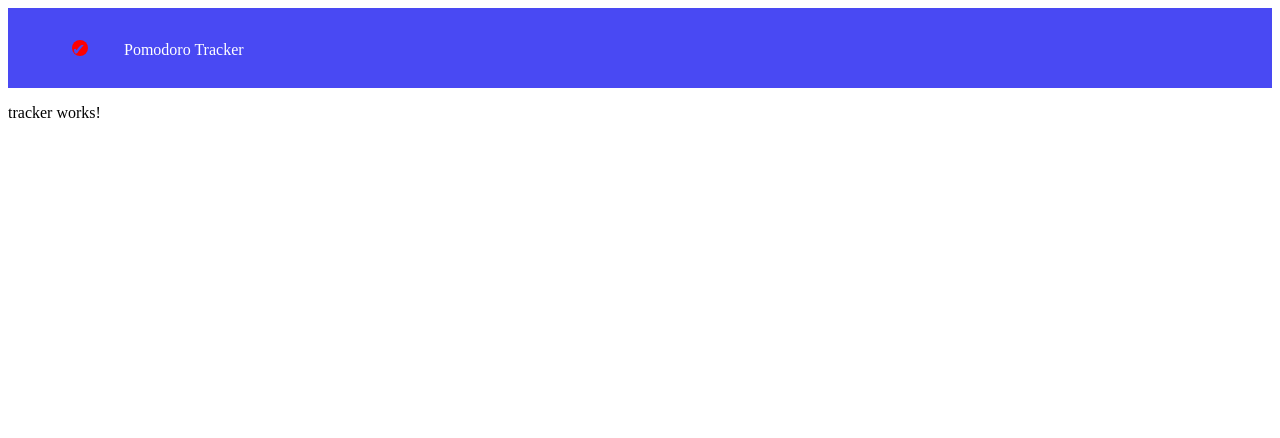
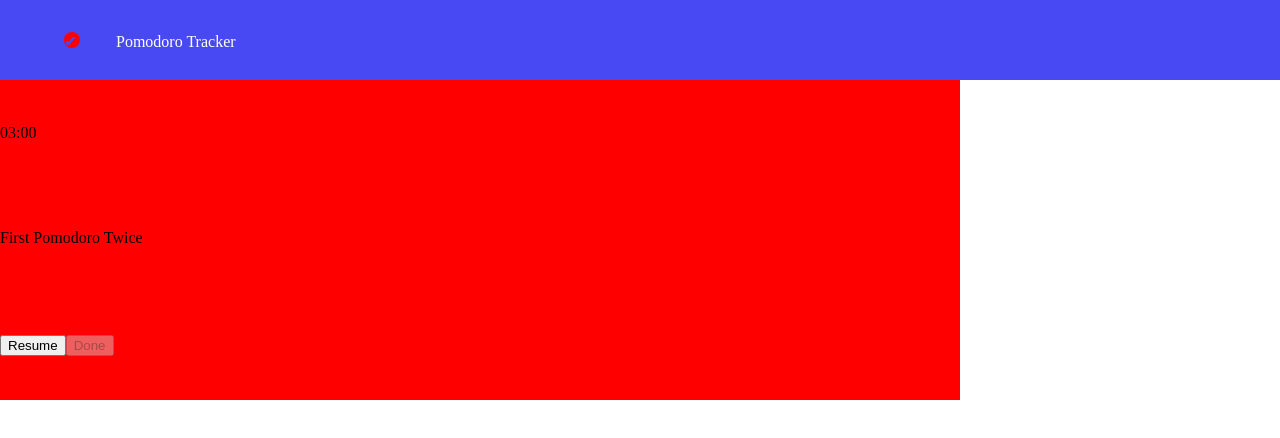
Before and after one commit to SergioMartinezCid/The-Odin-Project-Practice, an Angular app in the folder pomodoro-tracker/: page / in a window 1280 px wide. Shown: the top 438 px of the page. Built offline with nearby package versions, Linux system fonts and the light colour scheme.

Commit message:
Implement basic interface for using the clock

```diff
--- a/pomodoro-tracker/src/app/pomodoro.service.ts
+++ b/pomodoro-tracker/src/app/pomodoro.service.ts
@@ -3,15 +3,18 @@ import { Clock } from 'src/domain/Clock';
 import { CompletedPomodoro } from 'src/domain/CompletedPomodoro';
 import { Pomodoro } from 'src/domain/Pomodoro';
 import { Scheme } from 'src/domain/Scheme';
+import { Observer } from 'src/domain/Observer';
 
 @Injectable({
   providedIn: 'root'
 })
 export class PomodoroService implements Observer{
 
-  addedPomodoros = new Array<Pomodoro>();
+  // addedPomodoros = new Array<Pomodoro>();
   completedPomodoros = new Array<CompletedPomodoro>();
-  createdSchemes = [new Scheme(25 * 60, 5 * 60, 15 * 60, 4)];
+  // createdSchemes = [new Scheme(25 * 60, 5 * 60, 15 * 60, 4)];
+  addedPomodoros = [new Pomodoro('c1', 'First Pomodoro Twice', 2), new Pomodoro('c2', 'Second Pomodoro Thrice', 3)];
+  createdSchemes = [new Scheme(3 * 60, 1 * 60, 2 * 60, 3)];
   clock = new Clock(this.createdSchemes[0], this.addedPomodoros, this.completedPomodoros);
   currentTime = this.clock.getCurrentTime();
   isBreak = this.clock.scheme.isPeriodBreak();
--- a/pomodoro-tracker/src/app/tracker-clock/tracker-clock.component.css
+++ b/pomodoro-tracker/src/app/tracker-clock/tracker-clock.component.css
@@ -0,0 +1,17 @@
+.pomodoro-clock{
+    width: 60rem;
+    height: 20rem;
+
+    display: flex;
+    flex-direction: column;
+    justify-content: space-around;
+    align-content: center;
+}
+
+.noBreak{
+    background-color: red;
+}
+
+.break{
+    background-color: green;
+}
--- a/pomodoro-tracker/src/app/tracker-clock/tracker-clock.component.html
+++ b/pomodoro-tracker/src/app/tracker-clock/tracker-clock.component.html
@@ -1 +1,18 @@
-<p>tracker-clock works!</p>
+<div class="pomodoro-clock" [ngClass]="pomodoroService.isBreak ? 'break' : 'noBreak'">
+    <span>{{ Math.floor(pomodoroService.currentTime / 60) | number:'2.0-0' }}:{{ pomodoroService.currentTime % 60 | number:'2.0-0'}}</span>
+    <span>{{ pomodoroService.currentTitle }}</span>
+
+    <span *ngIf="pomodoroService.isPaused">
+        <button (click)="pomodoroService.clock.resume()">Resume</button>
+        <button (click)="pomodoroService.clock.done()" [disabled]="!pomodoroService.isBreak &&
+            pomodoroService.currentTime === pomodoroService.clock.scheme.getPeriodDuration()">
+            {{ pomodoroService.isBreak ? 'Skip' : 'Done' }}
+        </button>
+    </span>
+
+    <span *ngIf="!pomodoroService.isPaused">
+        <button (click)="pomodoroService.clock.pause()">Pause</button>
+        <button (click)="pomodoroService.clock.done()" *ngIf="pomodoroService.isBreak">Skip</button>
+        <button (click)="pomodoroService.clock.stop()" *ngIf="!pomodoroService.isBreak">Stop</button>
+    </span>
+</div>
--- a/pomodoro-tracker/src/app/tracker/tracker.component.html
+++ b/pomodoro-tracker/src/app/tracker/tracker.component.html
@@ -1 +1 @@
-<p>tracker works!</p>
+<app-tracker-clock></app-tracker-clock>
--- a/pomodoro-tracker/src/styles.css
+++ b/pomodoro-tracker/src/styles.css
@@ -1 +1,3 @@
-/* You can add global styles to this file, and also import other style files */
+html, body{
+    margin: 0;
+}
```
